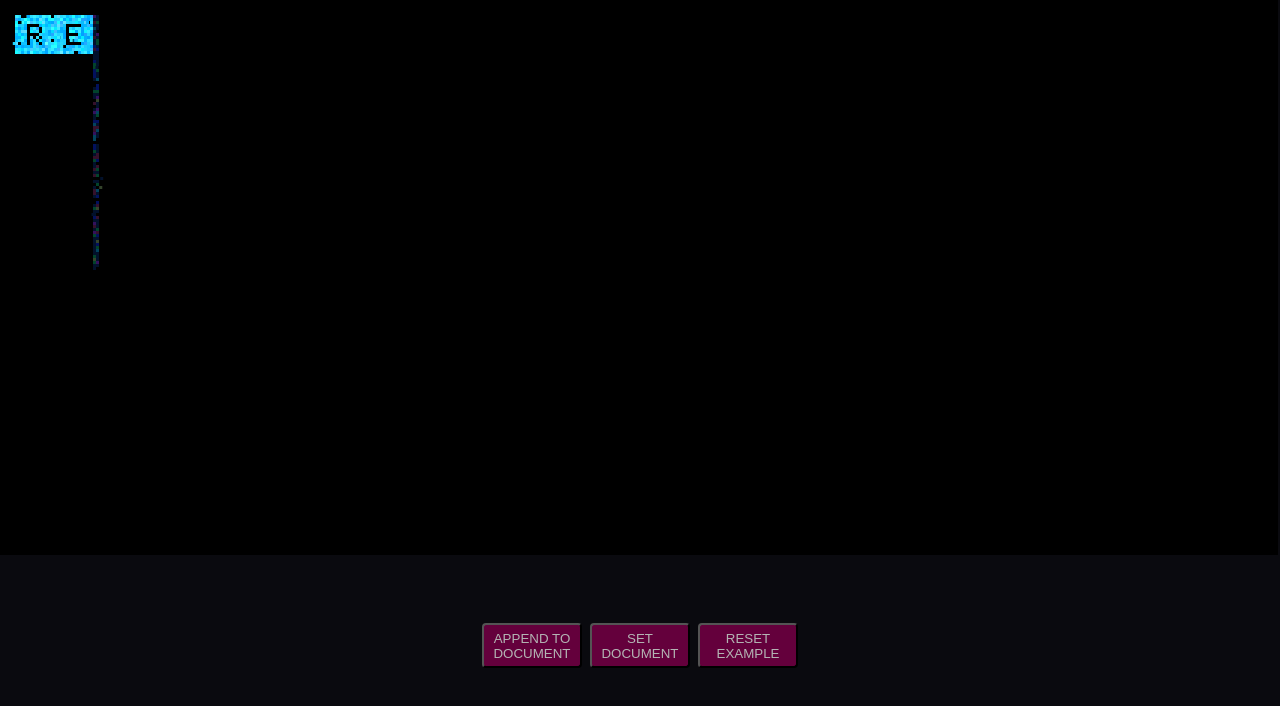
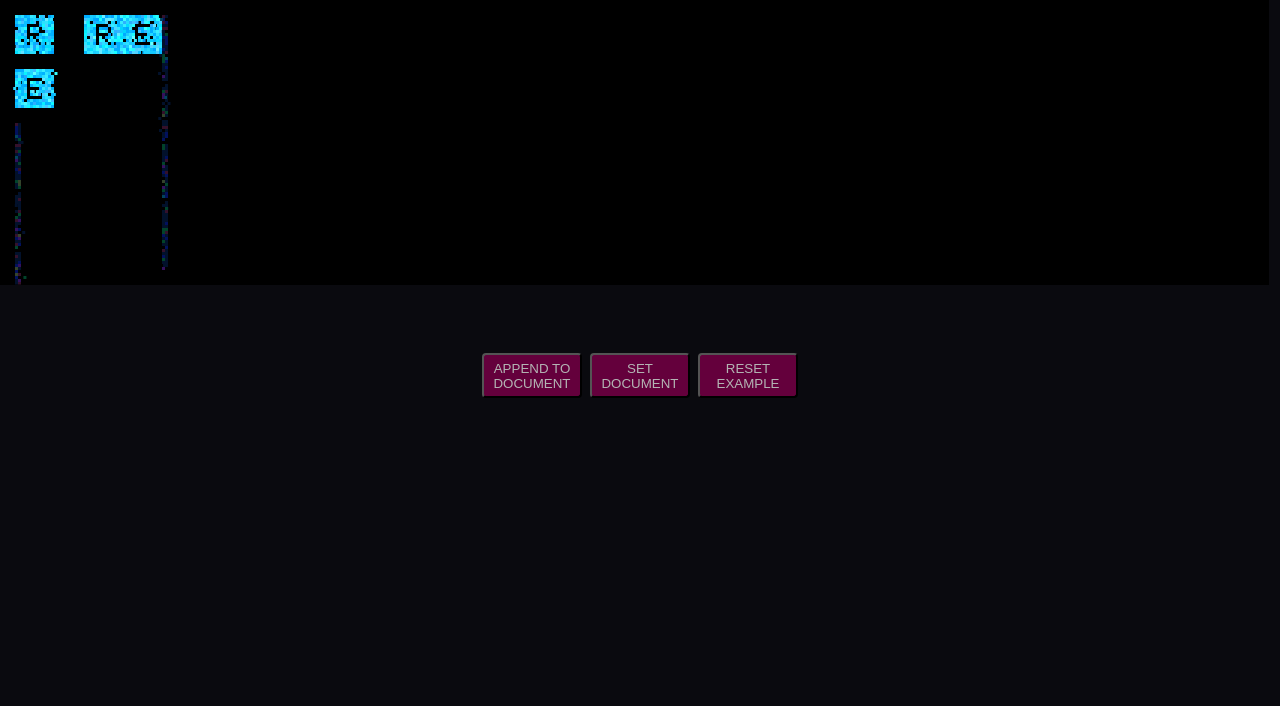
Before and after one commit to Visible-Radio/windowPTR, a website built with Vite: page index.html in a window 1280 px wide. Built offline with nearby package versions, Linux system fonts and the light colour scheme; animation ran at ten frames a second.

Commit message:
WIP(refactor): minimum calculated columns 1

```diff
--- a/index.html
+++ b/index.html
@@ -6,9 +6,8 @@
   </head>
   <body>
     <main>
-      <div class="ptr-group-container">
-        <div id="root" class="root"></div>
-      </div>
+      <div id="root" class="root"></div>
+
       <div class="buttonGroup" id="devHarnessButtons"></div>
     </main>
     <script type="module" src="/src/devHarness.ts"></script>
@@ -23,12 +22,9 @@
         gap: 4rem;
       }
 
-      .root > div {
-        width: 100%;
-      }
-
-      .ptr-group-container {
-        width: 100%;
+      .root {
+        display: grid;
+        grid-template-columns: auto 1fr;
       }
 
       .buttonGroup {
--- a/src/devHarness.ts
+++ b/src/devHarness.ts
@@ -15,15 +15,25 @@ const short =
 
 const ptr = new PTR(document.getElementById('root') as HTMLDivElement, {
   scale: 3,
-  displayRows: 10,
-  // displayColumns: 12,
+  displayRows: 5,
+  displayColumns: 1,
   documentSource: borgText,
   borderWidth_du: 0,
   borderColor: [0, 0, 0],
   gridSpaceX_du: 0,
-});
+  idExtension: '1',
+}).run();
 
-ptr.run();
+new PTR(document.getElementById('root') as HTMLDivElement, {
+  scale: 3,
+  displayRows: 5,
+  // displayColumns: 10,
+  documentSource: borgText,
+  borderWidth_du: 0,
+  borderColor: [0, 0, 0],
+  gridSpaceX_du: 0,
+  idExtension: '2',
+}).run();
 
 declare global {
   interface Window {
--- a/src/lib/DisplayMetrics.ts
+++ b/src/lib/DisplayMetrics.ts
@@ -76,9 +76,23 @@ export class DisplayMetrics {
     const remainingWidthXPx =
       this.root.clientWidth - totalBorderWidth_du * scale;
 
-    const displayColumns =
-      this.options.displayColumns ??
-      calcColumns(remainingWidthXPx, scale, this.charWidth, gridSpaceX_du);
+    /* make displayColumns the MAXIMUM display columns*/
+    const calculatedColumns = calcColumns(
+      remainingWidthXPx,
+      scale,
+      this.charWidth,
+      gridSpaceX_du
+    );
+
+    let displayColumns: number;
+    if (
+      this.options.displayColumns &&
+      this.options.displayColumns < calculatedColumns
+    ) {
+      displayColumns = this.options.displayColumns;
+    } else {
+      displayColumns = calculatedColumns > 0 ? calculatedColumns : 1;
+    }
 
     const displayUnitsPerRow_du = this.charWidth + gridSpaceY_du;
 
@@ -101,6 +115,8 @@ export class DisplayMetrics {
       displayColumns * cellWidth_du +
       numberOfColumnGaps * gridSpaceX_du +
       totalBorderWidth_du;
+
+    console.log({ displayWidth_du, displayColumns });
 
     const displayWidth_px = displayWidth_du * scale;
 
--- a/src/lib/PTR.ts
+++ b/src/lib/PTR.ts
@@ -35,10 +35,12 @@ export class PTR {
   scrollHandler: ScrollHandler;
   constructor(
     containerElement: HTMLDivElement,
-    options: Partial<DisplayConfigOptions & { documentSource: string }>
+    options: Partial<
+      DisplayConfigOptions & { documentSource: string; idExtension?: string }
+    >
   ) {
     this.defs = modifyDefs(customDefs_charWidth_7);
-    this.rootElement = this.makeRoot(containerElement);
+    this.rootElement = this.makeRoot(containerElement, options.idExtension);
     this.canvasElement = this.makeCanvas(this.rootElement);
     const context = this.canvasElement.getContext('2d');
     if (!context) throw new Error('no canvas 2d context 🤷🏻');
@@ -69,9 +71,11 @@ export class PTR {
     this.letters = new Letters(this);
     this.scrollHandler = new ScrollHandler(this);
 
-    console.log(printTree(this.documentTree));
+    window.addEventListener('resize', () => this.onWindowResize());
+  }
 
-    window.addEventListener('resize', () => this.onWindowResize());
+  printTree() {
+    printTree(this.documentTree);
   }
 
   configureCanvas() {
@@ -80,7 +84,8 @@ export class PTR {
   }
 
   onWindowResize() {
-    this.dm.calculateMetrics();
+    const res = this.dm.calculateMetrics();
+    console.log(res);
     this.configureCanvas();
     this.layout = new Layout(this);
     this.letters.updateLayout();
@@ -97,7 +102,6 @@ export class PTR {
     // not really efficient - we redo the layout, even for things we have already done
     this.layout = new Layout(this);
     this.letters.addLetters();
-    console.log(printTree(this.documentTree));
   }
 
   setDocument(document: string) {
@@ -106,7 +110,6 @@ export class PTR {
     this.layout = new Layout(this);
     this.letters = new Letters(this);
     this.scrollY = 0;
-    console.log(printTree(this.documentTree));
   }
 
   update(deltaTime: number) {
@@ -209,6 +212,7 @@ export class PTR {
       requestAnimationFrame(animate);
     };
     animate(0);
+    return this;
   }
 }
 
```
Also changed, not shown: src/lib/calculateDisplayMetrics.ts (+0 -119 lines).
